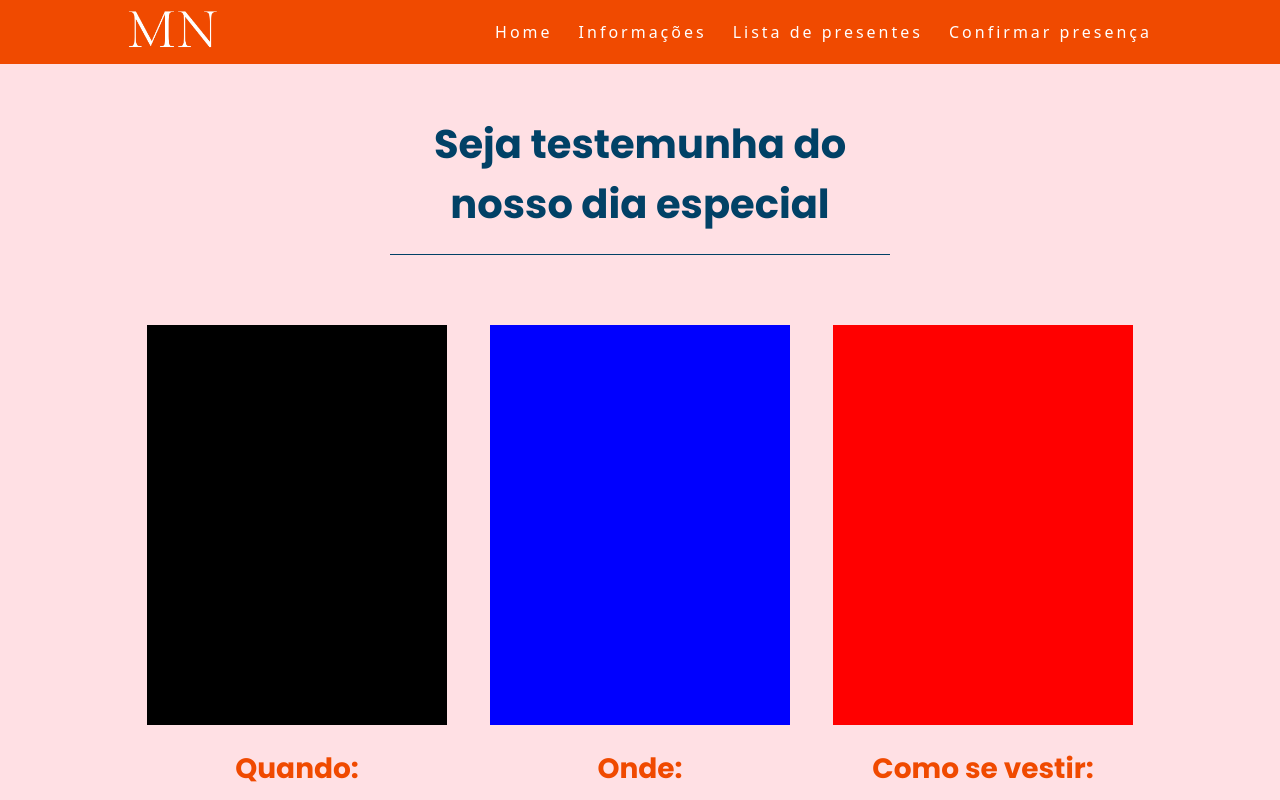
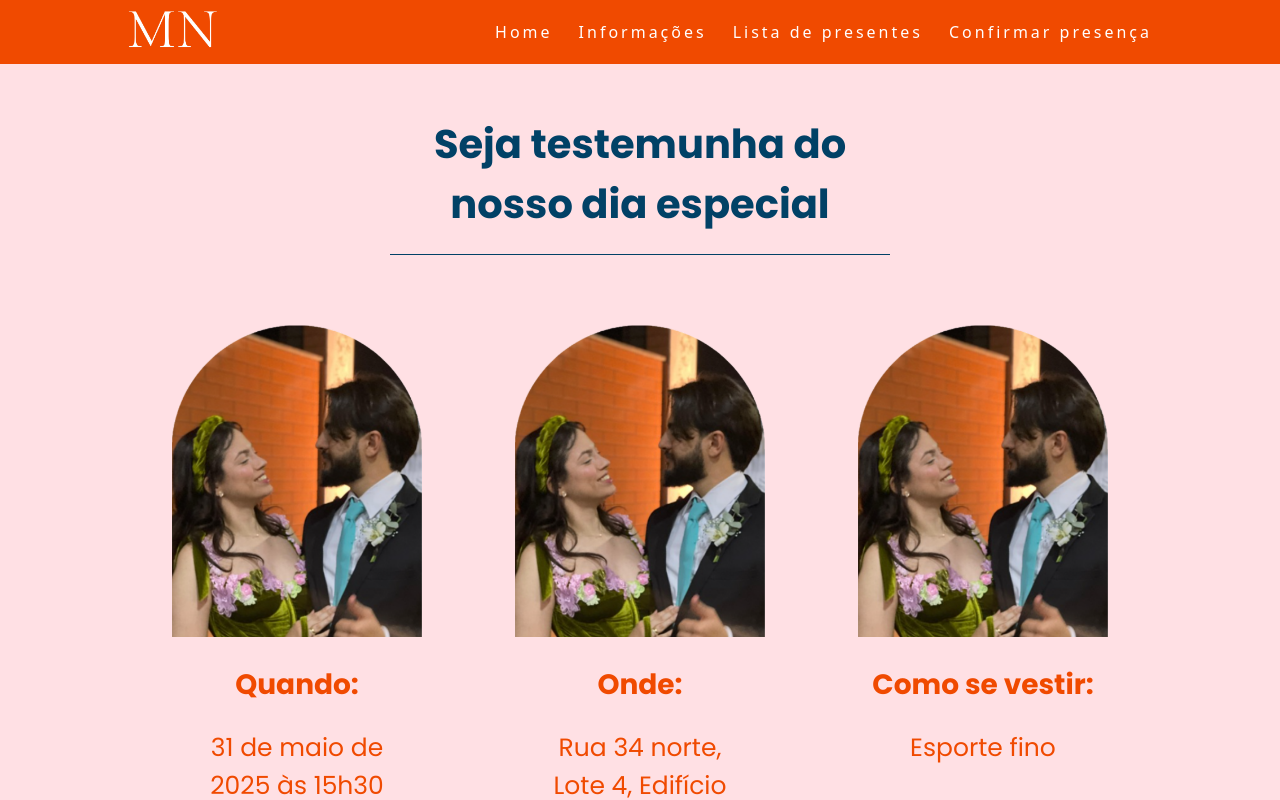
Before and after one commit to CaioVAzeredo/casamento_mn, a React (Create React App) app: page /informacoes in a window 1280 px wide. Built offline with nearby package versions, Linux system fonts and the light colour scheme.

Commit message:
adicionado as fotos da pagina de informações

```diff
--- a/src/components/ArrayInformacoes/index.js
+++ b/src/components/ArrayInformacoes/index.js
@@ -1,20 +1,24 @@
+import foto2Informacoes from '../../Assets/imagens/foto-2-informacoes.png'
 function Arrayinformacoes() {
 
     return [
         {
-            estilo: 'quando',
+            img: foto2Informacoes,
             info1: 'Quando',
-            info2: '31 de maio de 2025 às 15h30'
+            info2: '31 de maio de 2025 às 15h30',
+            alt: 'foto 1 da pagina de informação'
         },
         {
-            estilo: 'onde',
+            img: foto2Informacoes,
             info1: 'Onde',
-            info2: 'Rua 34 norte, Lote 4, Edifício Real Flat, Salão de festas.'
+            info2: 'Rua 34 norte, Lote 4, Edifício Real Flat, Salão de festas.',
+            alt: 'foto 2 da pagina de informação'
         },
         {
-            estilo: 'vestes',
+            img: foto2Informacoes,
             info1: 'Como se vestir',
-            info2: 'Esporte fino'
+            info2: 'Esporte fino',
+            alt: 'foto 3 da pagina de informação'
         }
     ];
 }
--- a/src/components/ContainerInformacao/index.js
+++ b/src/components/ContainerInformacao/index.js
@@ -1,6 +1,42 @@
+import styled from "styled-components"
 
-function ContainerInformacao({informacoes}) {
-  return informacoes.map(informacao => <div><div className={informacao.estilo}></div><h2>{informacao.info1}:</h2><p>{informacao.info2}</p></div>
+const InformacaoDiv = styled.div`
+
+h2{
+  color: var(--cor-primaria);
+  font-family: "Poppins", sans-serif;
+}
+p{
+  text-align: center;
+  color: var(--cor-primaria);
+  font-family: "Poppins", sans-serif;
+  font-size: 25px;
+  width: 200px;
+  margin: 0 auto;
+}
+
+@media(max-width: 1024px) {
+    h2{
+      margin: 0px;
+      }
+    p{
+      margin-bottom: 40px;
+    }
+  }
+  @media(max-width: 1671px) {
+    img{
+      width: 350px;
+    }
+  }
+    @media(max-width: 1317px) {
+      img{
+        width: 250px;
+      }
+    }
+
+`
+function ContainerInformacao({ informacoes }) {
+  return informacoes.map(informacao => <InformacaoDiv><img src={informacao.img} alt={informacao.alt}></img><h2>{informacao.info1}:</h2><p>{informacao.info2}</p></InformacaoDiv>
   )
 }
 
--- a/src/pages/Informacoes/index.js
+++ b/src/pages/Informacoes/index.js
@@ -12,46 +12,11 @@ const ContainerInformacaoDiv = styled.div`
   gap: 5px;
   justify-items: center;
   padding: 50px 0 ;
+  @media(max-width: 1603px) {
 
-  .quando {
-    background-color: black;
-    width: 300px;
-    height: 400px;
-  }
-
-  .onde {
-    background-color: blue;
-    width: 300px;
-    height: 400px;
-  }
-
-  .vestes {
-    background-color: red;
-    width: 300px;
-    height: 400px;
-  }
-h2{
-  color: var(--cor-primaria);
-  font-family: "Poppins", sans-serif;
 }
-p{
-  text-align: center;
-  color: var(--cor-primaria);
-  font-family: "Poppins", sans-serif;
-  font-size: 25px;
-  width: 200px;
-  margin: 0 auto;
-}
-
-
   @media(max-width: 1024px) {
     grid-template-columns: repeat(1, 1fr);
-    h2{
-      margin: 0px;
-      }
-    p{
-      margin-bottom: 40px;
-    }
   }
 
   @media (min-width: 2000px) {
```
Also changed, not shown: src/Assets/imagens/Captura de tela 2024-11-28 233532.png (added), src/Assets/imagens/foto-2-informacoes.png (added).
